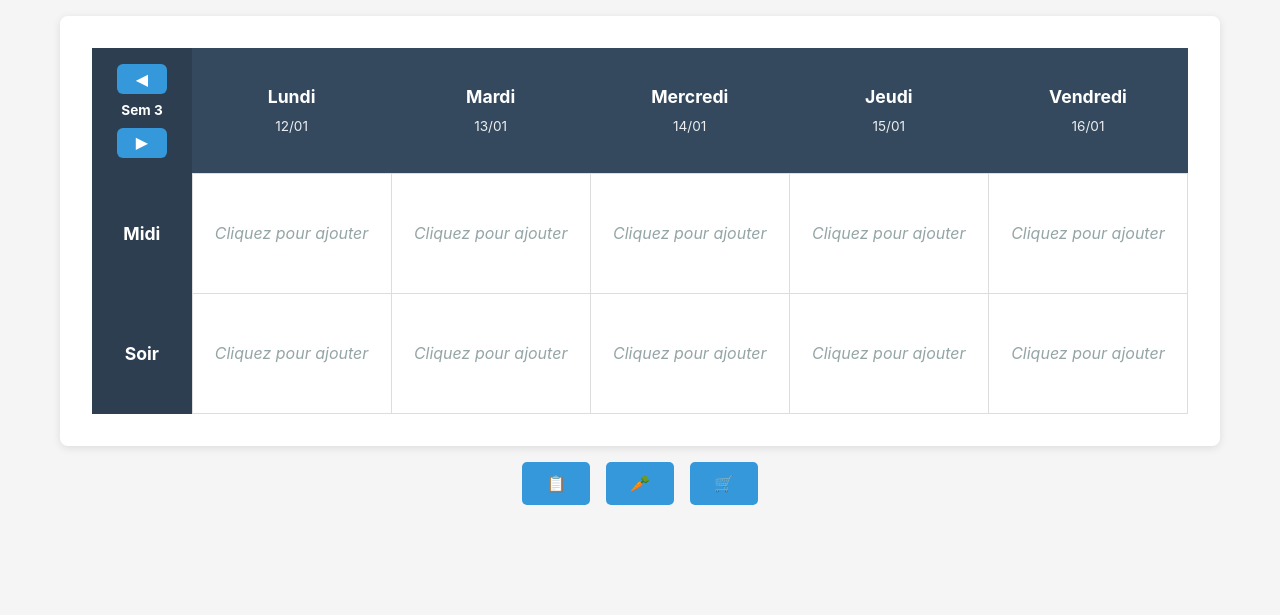
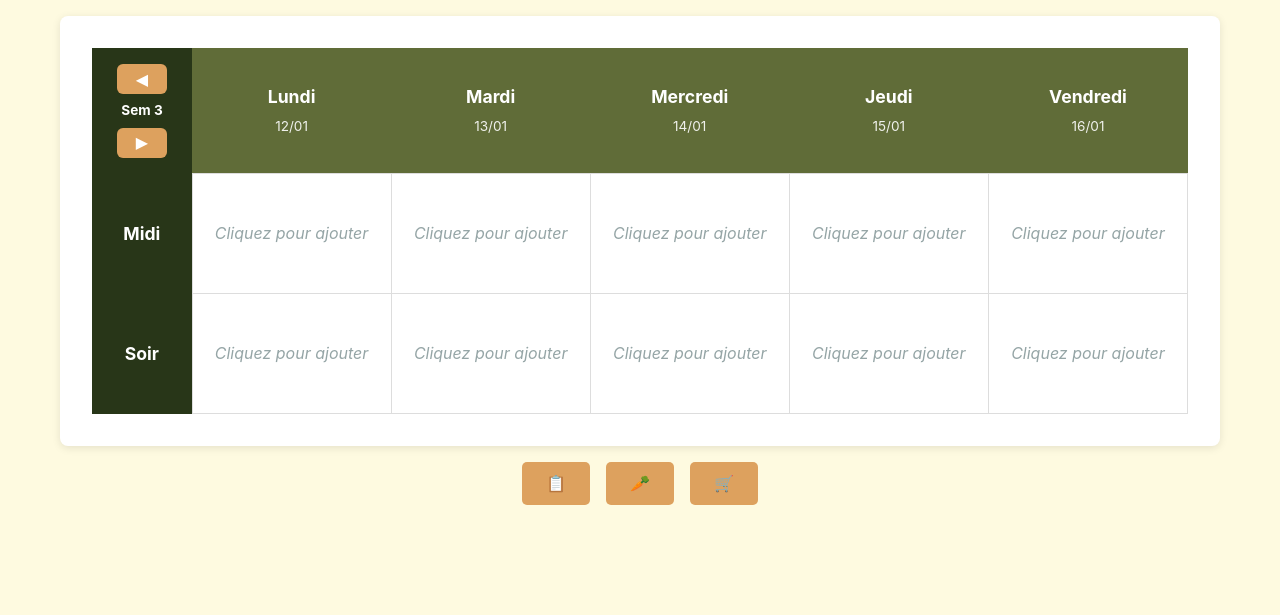
Before and after one commit to YanChab/Routinerie, a Flask app: page / in a window 1280 px wide. Shown: the top 615 px of the page. Run offline with Flask 3, Linux system fonts and the light colour scheme; data that the repository does not hold is empty.

Commit message:
Application nouvelle palette de couleurs olive/cuivre, modaux liste de courses/recettes/ingrédients, simplification boutons avec icônes

```diff
--- a/static/css/style.css
+++ b/static/css/style.css
@@ -1,4 +1,12 @@
 /* Reset et styles de base */
+:root {
+    --olive-leaf: #606c38;
+    --black-forest: #283618;
+    --cornsilk: #fefae0;
+    --sunlit-clay: #dda15e;
+    --copperwood: #bc6c25;
+}
+
 * {
     margin: 0;
     padding: 0;
@@ -8,8 +16,8 @@
 body {
     font-family: -apple-system, BlinkMacSystemFont, 'Segoe UI', Roboto, 'Helvetica Neue', Arial, sans-serif;
     line-height: 1.6;
-    color: #333;
-    background-color: #f5f5f5;
+    color: var(--black-forest);
+    background-color: var(--cornsilk);
 }
 
 .container {
@@ -125,12 +133,12 @@ main {
 }
 
 .btn-primary {
-    background-color: #3498db;
+    background-color: var(--sunlit-clay);
     color: white;
 }
 
 .btn-primary:hover {
-    background-color: #2980b9;
+    background-color: var(--copperwood);
 }
 
 .btn-secondary {
@@ -220,7 +228,7 @@ h2 {
 }
 
 .btn-nav {
-    background-color: #3498db;
+    background-color: var(--sunlit-clay);
     color: white;
     border: none;
     border-radius: 6px;
@@ -262,7 +270,7 @@ h2 {
 }
 
 .menu-table th {
-    background-color: #34495e;
+    background-color: var(--olive-leaf);
     color: white;
     padding: 1.2rem;
     text-align: center;
@@ -277,7 +285,7 @@ h2 {
 }
 
 .menu-table th:first-child {
-    background-color: #2c3e50;
+    background-color: var(--black-forest);
     width: 100px;
 }
 
--- a/static/js/planner.js
+++ b/static/js/planner.js
@@ -913,8 +913,8 @@ document.addEventListener('DOMContentLoaded', function() {
                 if (response && response.length > 0) {
                     // Afficher les recettes sous forme de cartes cliquables
                     container.innerHTML = response.map(recette => `
-                        <div class="recipe-list-item" data-recette-id="${recette.id}" style="padding: 0.75rem 1rem; margin-bottom: 0.5rem; background: #f8f9fa; border-radius: 5px; border-left: 4px solid #3498db; cursor: pointer; transition: background 0.2s;">
-                            <span style="color: #2c3e50; font-weight: 500;">${recette.nom}</span>
+                        <div class="recipe-list-item" data-recette-id="${recette.id}" style="padding: 0.75rem 1rem; margin-bottom: 0.5rem; background: #f8f9fa; border-radius: 5px; border-left: 4px solid #dda15e; cursor: pointer; transition: background 0.2s;">
+                            <span style="color: #283618; font-weight: 500;">${recette.nom}</span>
                         </div>
                     `).join('');
 
@@ -985,8 +985,8 @@ document.addEventListener('DOMContentLoaded', function() {
                 if (response && response.length > 0) {
                     // Afficher les ingrédients sous forme de cartes cliquables
                     container.innerHTML = response.map(ingredient => `
-                        <div class="ingredient-list-item" data-ingredient-id="${ingredient.id}" style="padding: 0.75rem 1rem; margin-bottom: 0.5rem; background: #f8f9fa; border-radius: 5px; border-left: 4px solid #27ae60; cursor: pointer; transition: background 0.2s;">
-                            <span style="color: #2c3e50; font-weight: 500;">${ingredient.nom}</span>
+                        <div class="ingredient-list-item" data-ingredient-id="${ingredient.id}" style="padding: 0.75rem 1rem; margin-bottom: 0.5rem; background: #f8f9fa; border-radius: 5px; border-left: 4px solid #606c38; cursor: pointer; transition: background 0.2s;">
+                            <span style="color: #283618; font-weight: 500;">${ingredient.nom}</span>
                             <span style="color: #7f8c8d; font-size: 0.9rem; margin-left: 1rem;">(${ingredient.categorie})</span>
                         </div>
                     `).join('');
@@ -994,7 +994,7 @@ document.addEventListener('DOMContentLoaded', function() {
                     // Ajouter les gestionnaires de clic
                     container.querySelectorAll('.ingredient-list-item').forEach(item => {
                         item.addEventListener('mouseenter', function() {
-                            this.style.background = '#d5f4e6';
+                            this.style.background = '#e8edd5';
                         });
                         item.addEventListener('mouseleave', function() {
                             this.style.background = '#f8f9fa';
@@ -1082,14 +1082,14 @@ document.addEventListener('DOMContentLoaded', function() {
                 if (response && response.length > 0) {
                     container.innerHTML = response.map(category => `
                         <div style="margin-bottom: 1.5rem;">
-                            <h4 style="color: #2c3e50; margin-bottom: 0.5rem; padding-bottom: 0.25rem; border-bottom: 2px solid #3498db;">
+                            <h4 style="color: #283618; margin-bottom: 0.5rem; padding-bottom: 0.25rem; border-bottom: 2px solid #dda15e;">
                                 ${category.categorie}
                             </h4>
                             <ul style="list-style: none; padding: 0; margin: 0;">
                                 ${category.ingredients.map(ing => `
                                     <li style="padding: 0.5rem; display: flex; justify-content: space-between; align-items: center;">
-                                        <span style="color: #2c3e50;">${ing.nom}</span>
-                                        ${ing.count > 1 ? `<span style="background: #3498db; color: white; padding: 0.25rem 0.5rem; border-radius: 12px; font-size: 0.85rem;">×${ing.count}</span>` : ''}
+                                        <span style="color: #283618;">${ing.nom}</span>
+                                        ${ing.count > 1 ? `<span style="background: #dda15e; color: white; padding: 0.25rem 0.5rem; border-radius: 12px; font-size: 0.85rem;">×${ing.count}</span>` : ''}
                                     </li>
                                 `).join('')}
                             </ul>
```
Also changed, not shown: other parts of static/css/style.css (+38 -38 lines).
